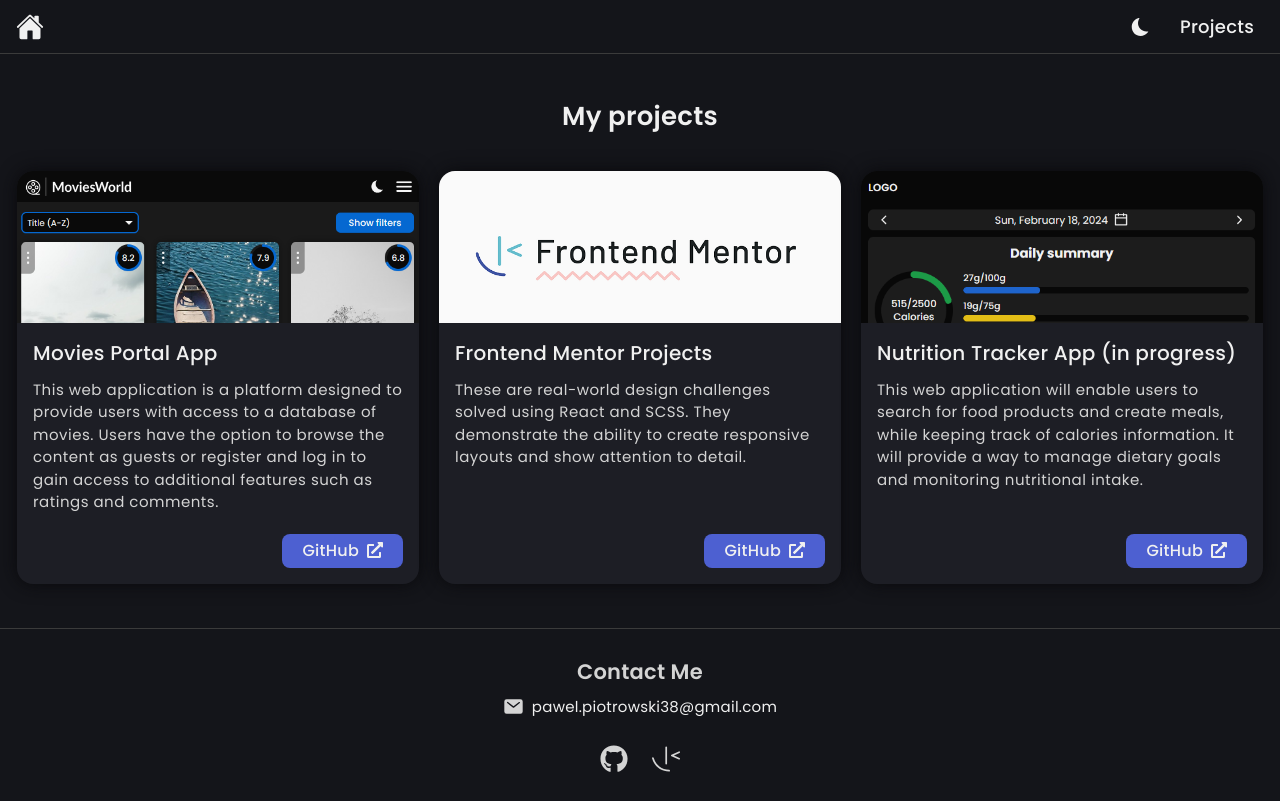
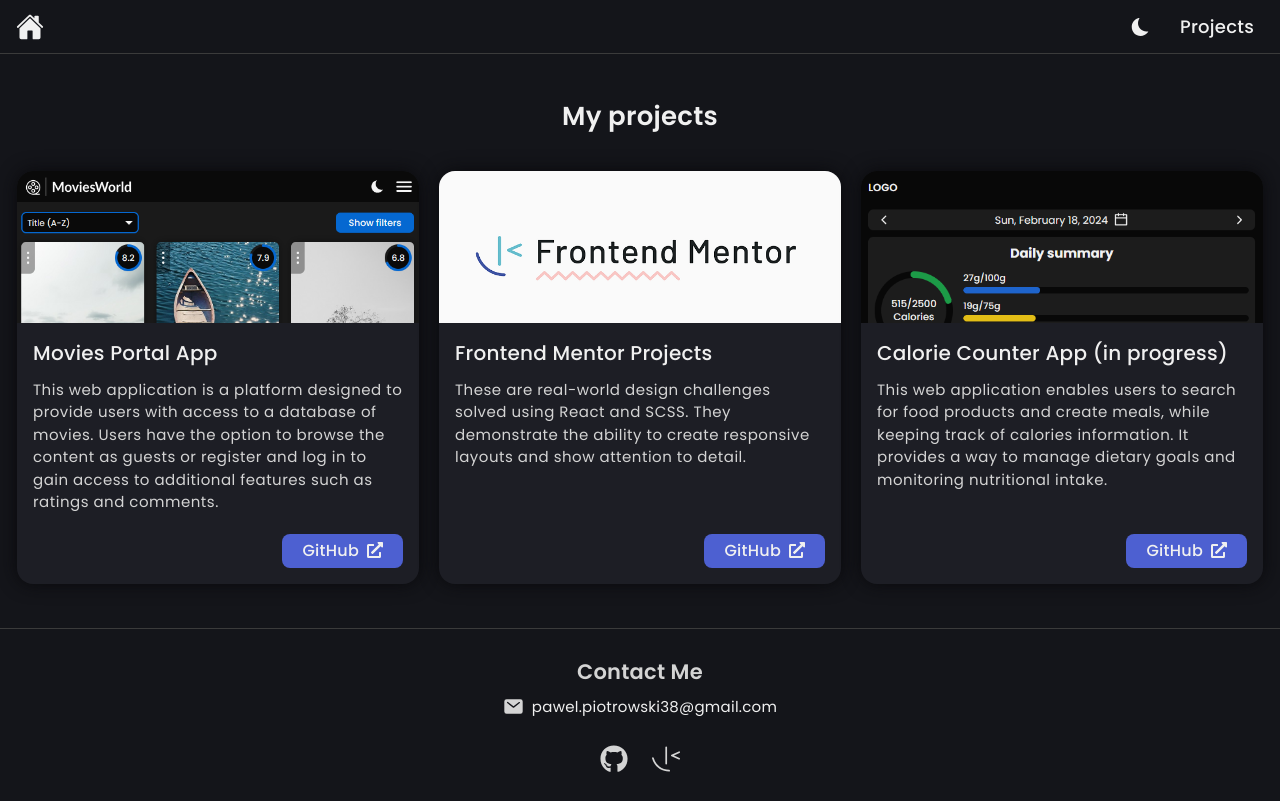
Before and after one commit to pawelpiotrowski38/my-portfolio, a React (Vite) app: page /projects in a window 1280 px wide. Built offline with nearby package versions, Linux system fonts and the light colour scheme.

Commit message:
Update project data

```diff
--- a/src/data/constants.js
+++ b/src/data/constants.js
@@ -13,8 +13,8 @@
     }, {
         id: 3,
         imageSource: 'projects-nutritiontracker-image.png',
-        name: 'Nutrition Tracker App (in progress)',
-        description: 'This web application will enable users to search for food products and create meals, while keeping track of calories information. It will provide a way to manage dietary goals and monitoring nutritional intake.',
+        name: 'Calorie Counter App (in progress)',
+        description: 'This web application enables users to search for food products and create meals, while keeping track of calories information. It provides a way to manage dietary goals and monitoring nutritional intake.',
         link: 'https://github.com/pawelpiotrowski38/nutrition-tracker-app',
     },
 ];
```
